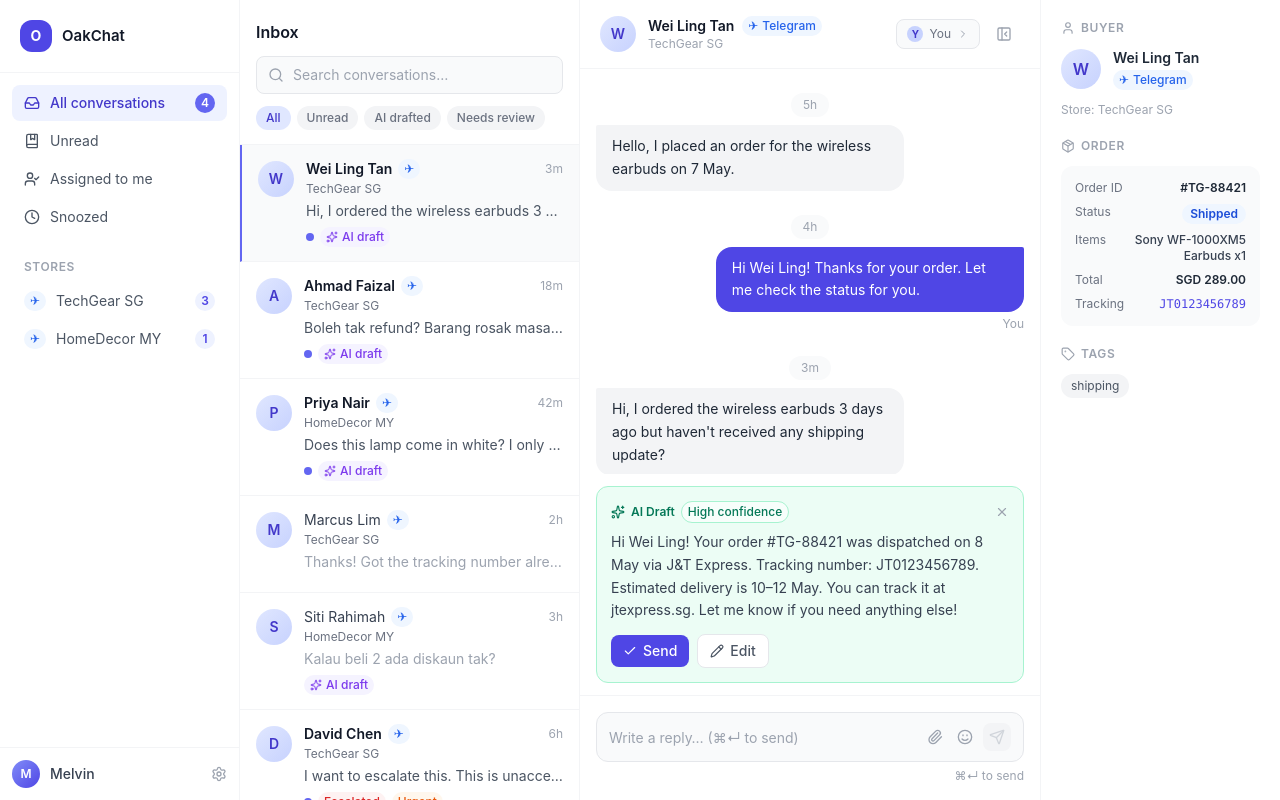
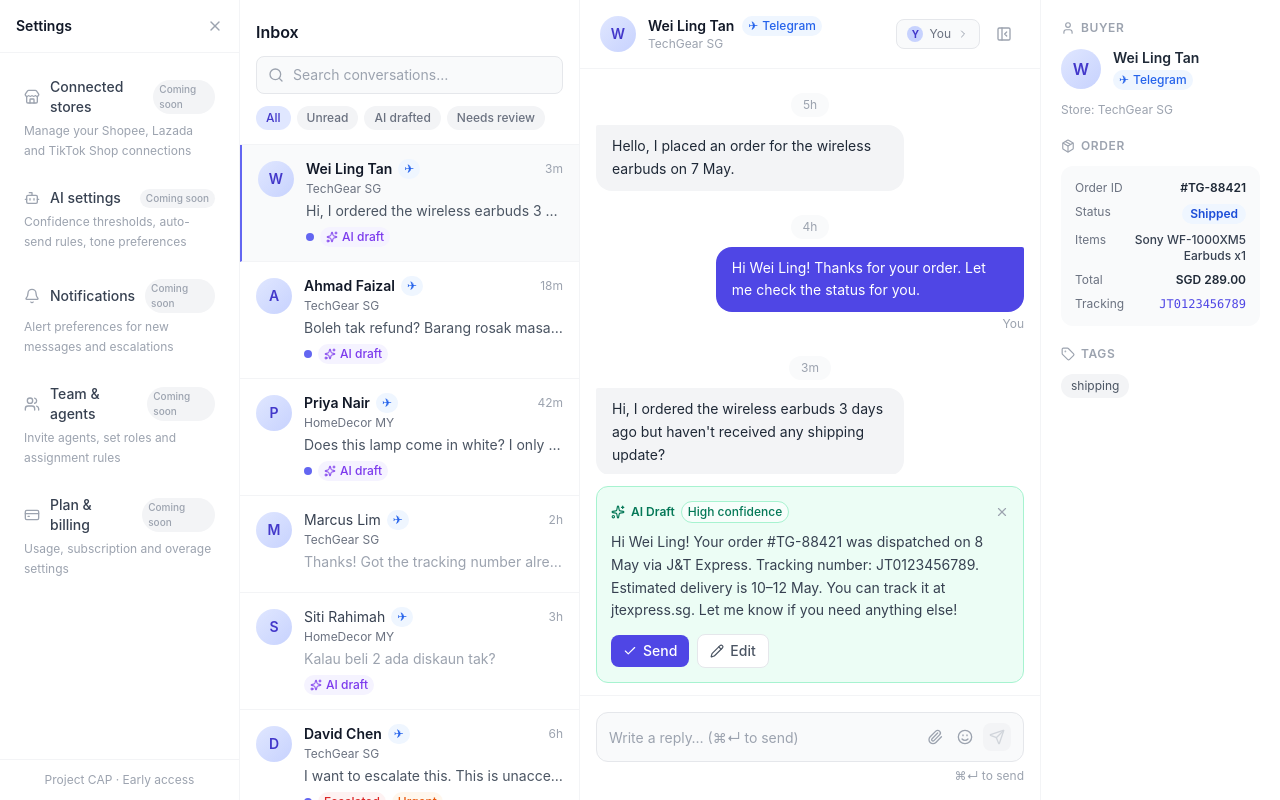
Before and after one commit to melvinong1701/Project-CAP, a Next.js app: page / in a window 1280 px wide. Both pictures are taken after a click on the button 219 px from the left and 774 px from the top of the page. Built offline with nearby package versions, Linux system fonts and the light colour scheme.

Commit message:
feat: settings panel, per-platform store naming, Safari fixes

```diff
--- a/components/Sidebar.tsx
+++ b/components/Sidebar.tsx
@@ -1,7 +1,8 @@
 'use client'
+import { useState } from 'react'
 import { Store } from '@/lib/types'
 import { ChannelBadge } from './ChannelBadge'
-import { Inbox, BookMarked, UserCheck, Clock, Settings } from 'lucide-react'
+import { Inbox, BookMarked, UserCheck, Clock, Settings, X, Store as StoreIcon, Bot, Bell, Users, CreditCard } from 'lucide-react'
 import { cn } from '@/lib/utils'
 
 interface SidebarProps {
@@ -17,11 +18,77 @@
   { id: 'snoozed', label: 'Snoozed', icon: Clock },
 ]
 
+const settingsSections = [
+  {
+    icon: StoreIcon,
+    label: 'Connected stores',
+    description: 'Manage your Shopee, Lazada and TikTok Shop connections',
+    badge: 'Coming soon',
+  },
+  {
+    icon: Bot,
+    label: 'AI settings',
+    description: 'Confidence thresholds, auto-send rules, tone preferences',
+    badge: 'Coming soon',
+  },
+  {
+    icon: Bell,
+    label: 'Notifications',
+    description: 'Alert preferences for new messages and escalations',
+    badge: 'Coming soon',
+  },
+  {
+    icon: Users,
+    label: 'Team & agents',
+    description: 'Invite agents, set roles and assignment rules',
+    badge: 'Coming soon',
+  },
+  {
+    icon: CreditCard,
+    label: 'Plan & billing',
+    description: 'Usage, subscription and overage settings',
+    badge: 'Coming soon',
+  },
+]
+
 export function Sidebar({ stores, activeFilter, onFilterChange }: SidebarProps) {
   const totalUnread = stores.reduce((sum, s) => sum + s.unreadCount, 0)
+  const [showSettings, setShowSettings] = useState(false)
 
   return (
-    <div className="w-60 flex-shrink-0 flex flex-col border-r border-gray-100 bg-white min-h-0">
+    <div className="w-60 flex-shrink-0 flex flex-col border-r border-gray-100 bg-white min-h-0 relative">
+
+      {/* Settings panel overlay */}
+      {showSettings && (
+        <div className="absolute inset-0 z-10 bg-white flex flex-col">
+          <div className="px-4 py-4 border-b border-gray-100 flex items-center justify-between">
+            <h2 className="text-sm font-semibold text-gray-900">Settings</h2>
+            <button
+              onClick={() => setShowSettings(false)}
+              className="text-gray-400 hover:text-gray-600 transition-colors"
+            >
+              <X className="w-4 h-4" />
+            </button>
+          </div>
+          <div className="flex-1 overflow-y-auto px-3 py-3 space-y-1">
+            {settingsSections.map(({ icon: Icon, label, description, badge }) => (
+              <div key={label} className="px-3 py-3 rounded-lg hover:bg-gray-50 cursor-default">
+                <div className="flex items-center gap-2.5 mb-1">
+                  <Icon className="w-4 h-4 text-gray-400 flex-shrink-0" />
+                  <span className="text-sm font-medium text-gray-700">{label}</span>
+                  <span className="ml-auto text-[10px] font-medium text-gray-400 bg-gray-100 px-1.5 py-0.5 rounded-full">
+                    {badge}
+                  </span>
+                </div>
+                <p className="text-xs text-gray-400 pl-6.5 leading-relaxed">{description}</p>
+              </div>
+            ))}
+          </div>
+          <div className="px-4 py-3 border-t border-gray-100">
+            <p className="text-xs text-gray-400 text-center">Project CAP · Early access</p>
+          </div>
+        </div>
+      )}
       {/* Logo */}
       <div className="px-5 py-5 border-b border-gray-100">
         <div className="flex items-center gap-2.5">
@@ -95,7 +162,10 @@
           </div>
           <span className="text-sm text-gray-700 font-medium">Melvin</span>
         </div>
-        <button className="text-gray-400 hover:text-gray-600 transition-colors">
+        <button
+          onClick={() => setShowSettings(true)}
+          className="text-gray-400 hover:text-gray-600 transition-colors"
+        >
           <Settings className="w-4 h-4" />
         </button>
       </div>
```
Also changed, not shown: 2 other files (tests, documents, lock files or other folders).
